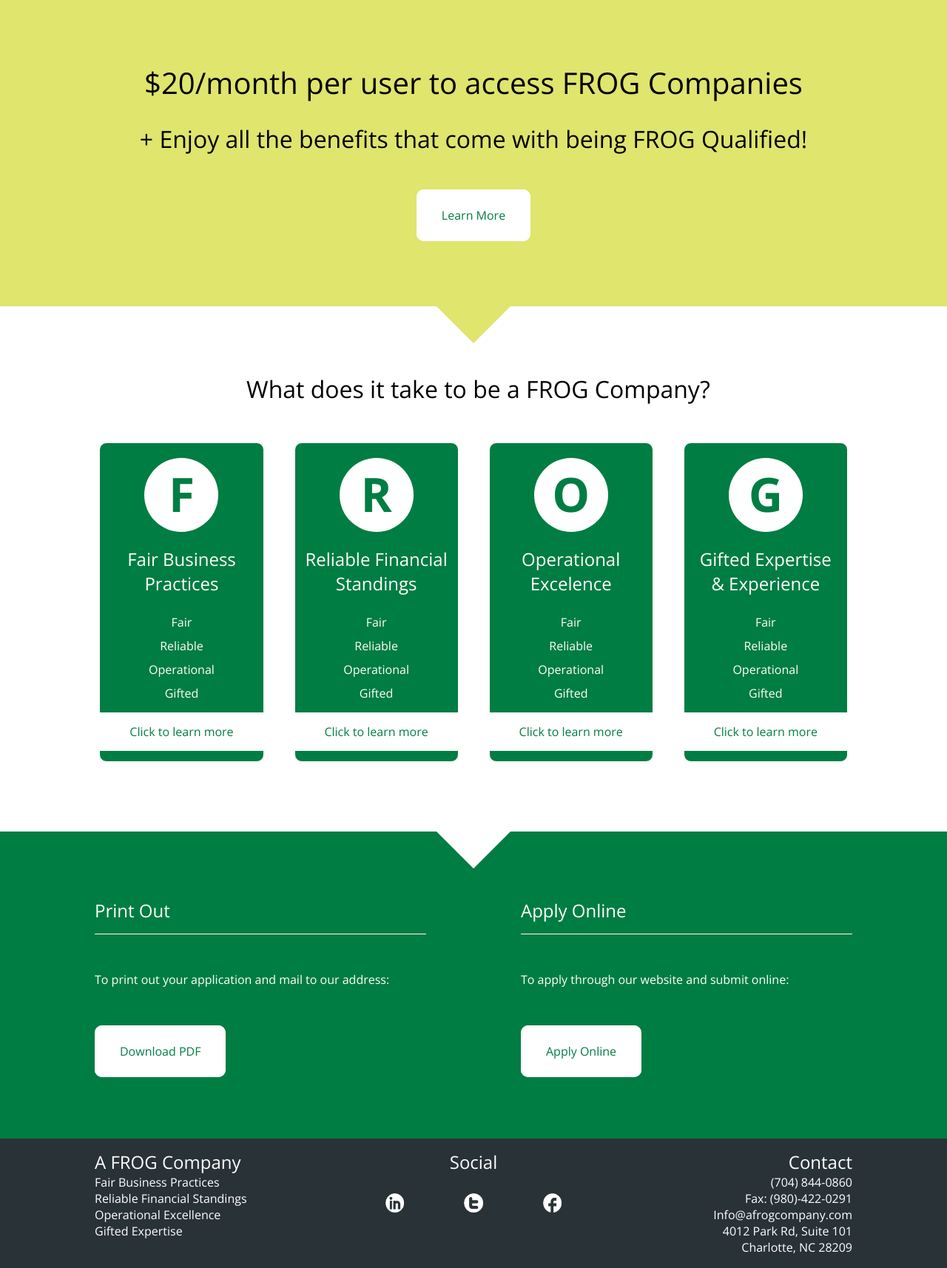
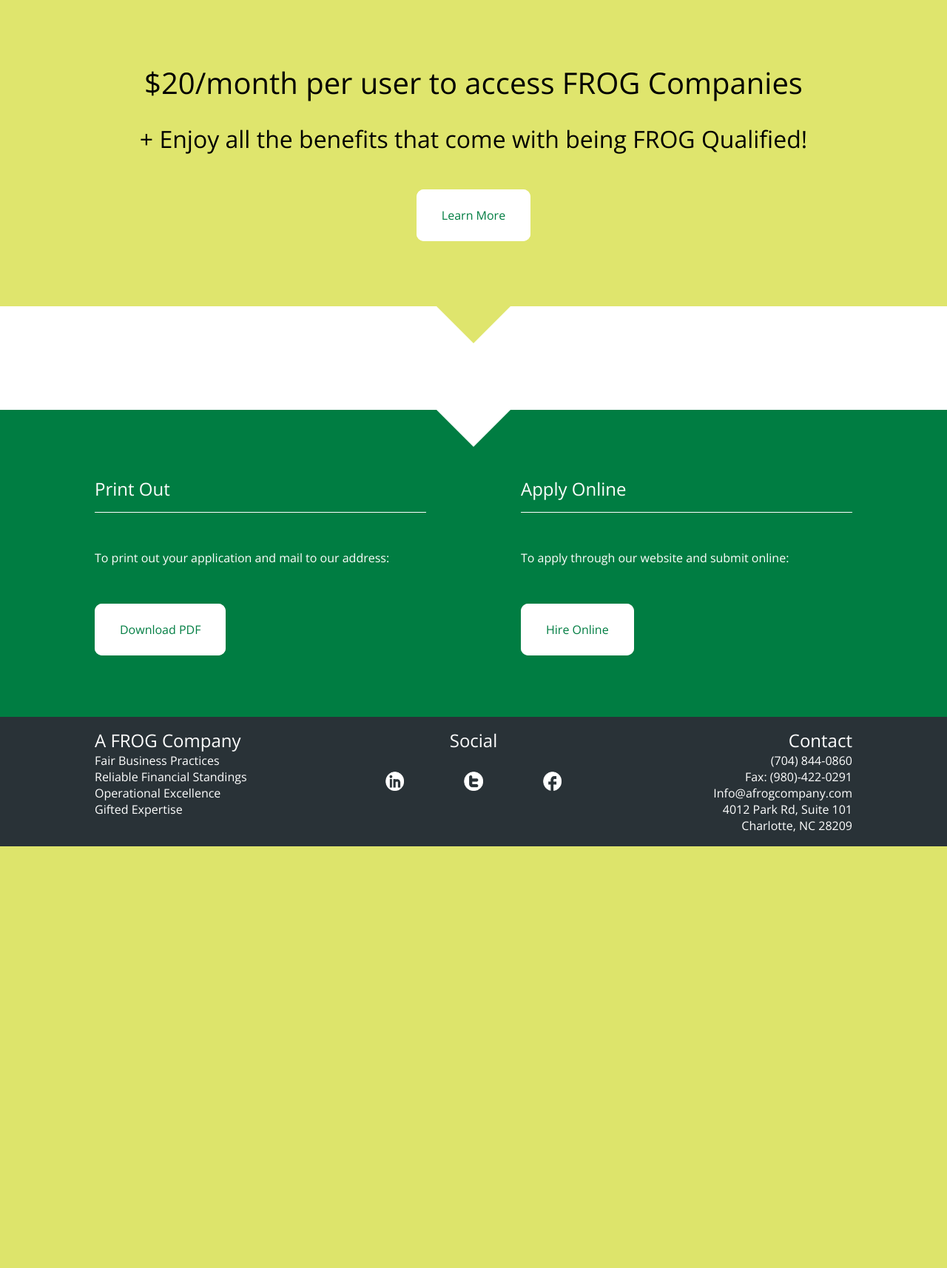
Before and after one commit to alexdaniels11/A-FROG-Company, a PHP site: page /hire-a-frog.php in a window 1280 px wide. Shown: the part 601-2315 px from the top of the page at 74% size. After the commit the page ends 1745 px from the top, so only its background shows below. Run offline with PHP 8.4, Linux system fonts and the light colour scheme.

Commit message:
edits to hire a frog page

```diff
--- a/hire-a-frog.php
+++ b/hire-a-frog.php
@@ -26,79 +26,6 @@
 
 	<div class="arrow-down sec4arrow"></div>
 
-		<div class="four-column">
-
-			<h1>What does it take to be a FROG Company?</h1>
-
-			<div class="hideme">
-				<a href="#">
-				<div class="column123">
-					<div class="frog">
-						<h1>F</h1>
-					</div>
-					<h2>Fair Business Practices</h2>
-					<ul>
-						<li>Fair</li>
-						<li>Reliable</li>
-						<li>Operational</li>
-						<li>Gifted</li>
-						<li class="click-me">Click to learn more</li>
-					</ul>
-				</div>
-				</a>
-
-				<a href="#">
-				<div class="column123">
-					<div class="frog">
-						<h1>R</h1>
-					</div>
-					<h2>Reliable Financial Standings</h2>
-					<ul>
-						<li>Fair</li>
-						<li>Reliable</li>
-						<li>Operational</li>
-						<li>Gifted</li>
-						<li class="click-me">Click to learn more</li>
-					</ul>
-				</div>
-				</a>
-
-				<a href="#">
-				<div class="column123">
-					<div class="frog">
-						<h1>O</h1>
-					</div>
-					<h2>Operational Excelence</h2>
-					<ul>
-						<li>Fair</li>
-						<li>Reliable</li>
-						<li>Operational</li>
-						<li>Gifted</li>
-						<li class="click-me">Click to learn more</li>
-					</ul>
-				</div>
-				</a>
-
-				<a href="#">
-				<div class="column4">
-					<div class="frog">
-						<h1>G</h1>
-					</div>
-					<h2>Gifted Expertise & Experience</h2>
-					<ul>
-						<li>Fair</li>
-						<li>Reliable</li>
-						<li>Operational</li>
-						<li>Gifted</li>
-						<li class="click-me">Click to learn more</li>
-					</ul>
-				</div>
-				</a>
-			</div>
-		</div>
-
-	</div>
-
 	<div>
 		<div class="arrow-down sec1arrow top50"></div>
 
@@ -120,7 +47,7 @@
 						To apply through our website and submit online:
 					</p>
 					<div>
-						<a href="#"> Apply Online</a>
+						<a href="#"> Hire Online</a>
 					</div>
 				</div>
 			</div>
```
Lines whose indentation alone changed are shown as unchanged.
